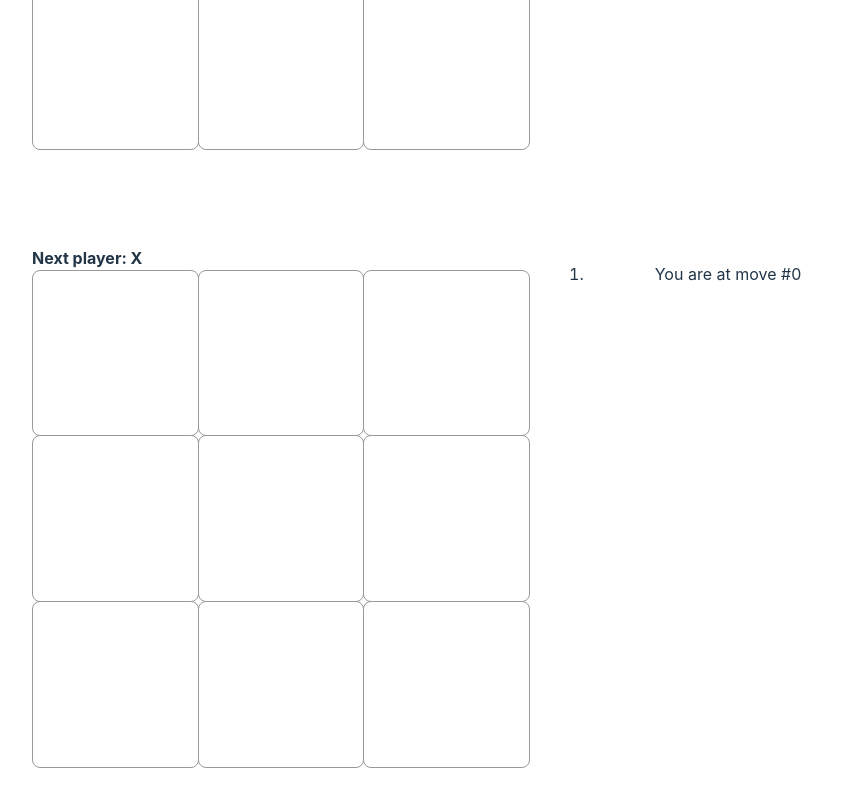
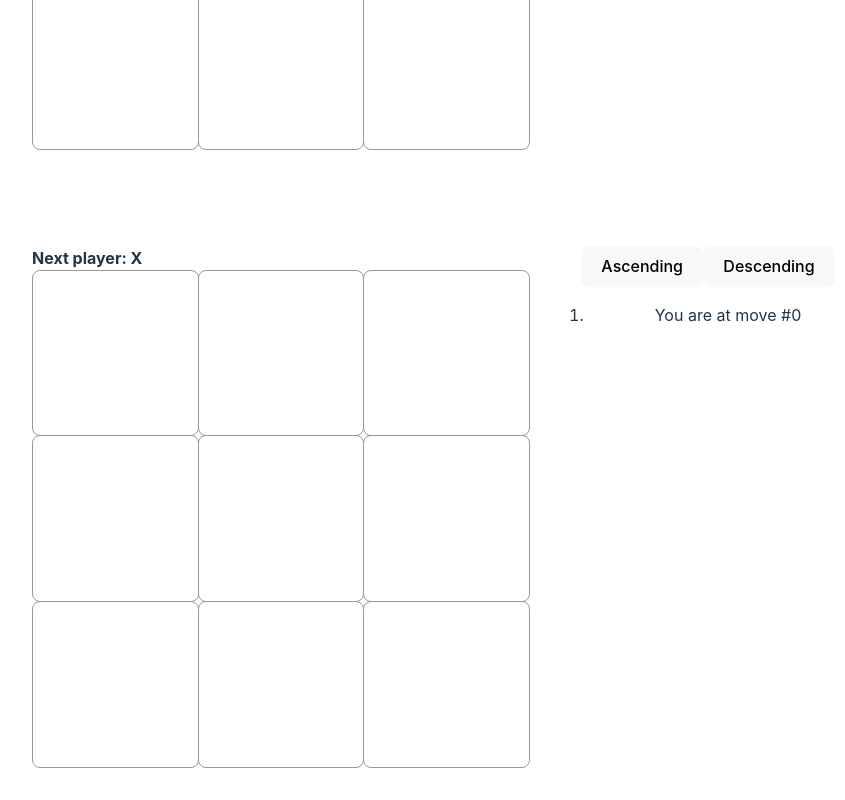
Before and after one commit to HikiJun97/next.js-practice, a React (Vite) app: page / in a window 1280 px wide. Shown: the part 1095-1895 px from the top of the page, without its empty margins (190-1035 px from the left). Built offline with nearby package versions, Linux system fonts and the light colour scheme.

Commit message:
feat: third improvement for increasing difficulty

```diff
--- a/src/Reference2/Game.tsx
+++ b/src/Reference2/Game.tsx
@@ -10,6 +10,7 @@ const Game: React.FC<GameProps> = ({ boardSize = 3 }) => {
   const initSquares: Squares = Array(boardSize ** 2).fill('');
   const [history, setHistory] = useState<Array<Squares>>([initSquares]);
   const [currentMove, setCurrentMove] = useState<number>(0);
+  const [isAscending, setIsAscending] = useState<boolean>(true);
   const xIsNext = currentMove % 2 === 0;
   const currentSquares = history[currentMove];
 
@@ -58,7 +59,11 @@ const Game: React.FC<GameProps> = ({ boardSize = 3 }) => {
         <Board xIsNext={xIsNext} squares={currentSquares} onPlay={handlePlay} boardSize={boardSize} />
       </div>
       <div className="game-info">
-        <ol>{moves}</ol>
+        <div className="sort-buttons">
+          <button onClick={() => setIsAscending(true)}>Ascending</button>
+          <button onClick={() => setIsAscending(false)}>Descending</button>
+        </div>
+        <ol>{isAscending ? moves : [...moves].reverse()}</ol>
       </div>
     </div>
   )
```
